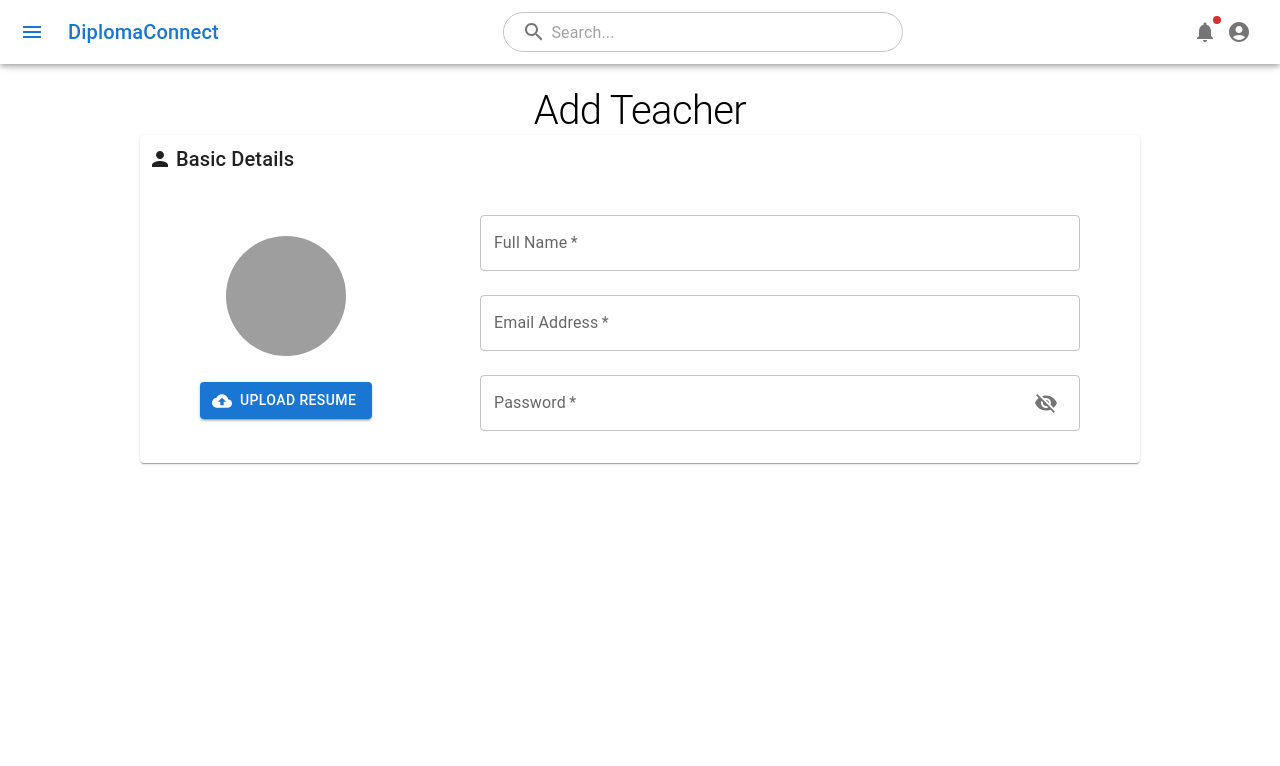
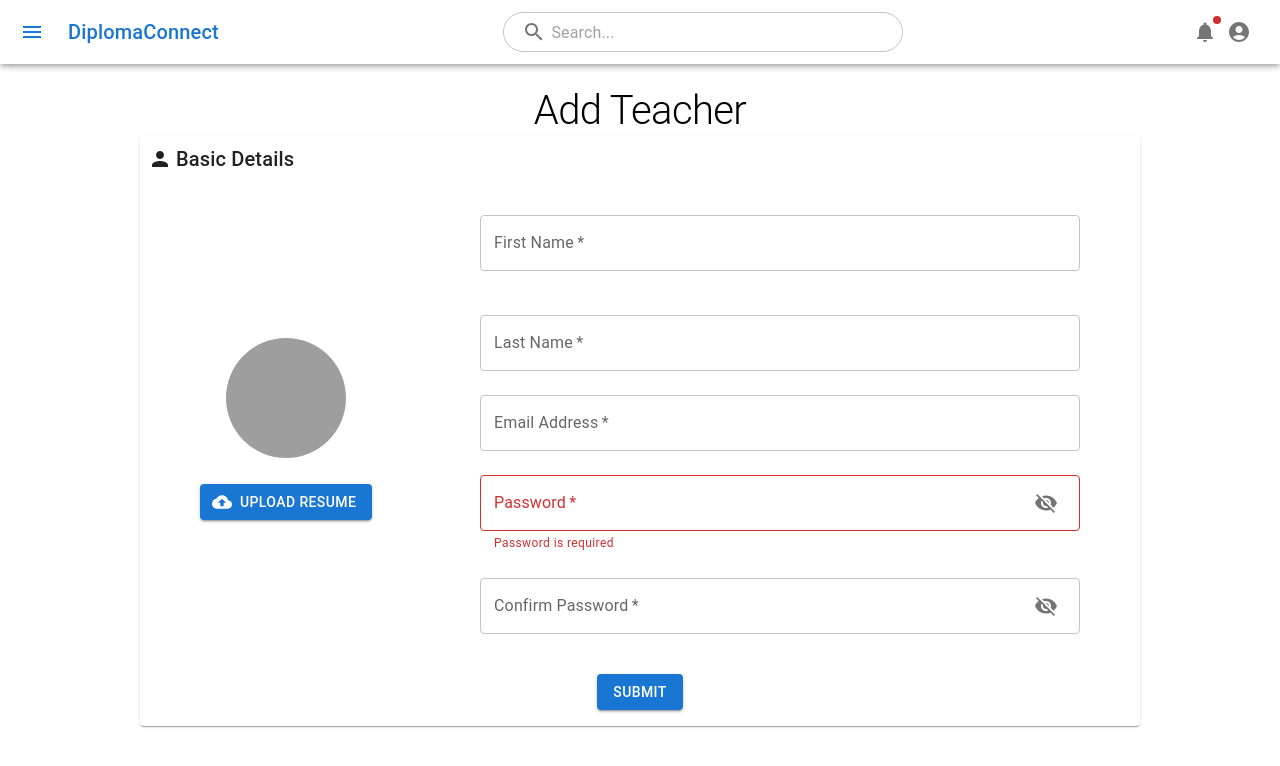
Before and after one commit to Ennagi-Nagili/DiplomaConnect, a React (Vite) app: page /profile/add-teacher in a window 1280 px wide. Shown: the top 766 px of the page. Built offline with nearby package versions, Linux system fonts and the light colour scheme; grey boxes are pictures that could not be loaded.

Commit message:
Basic validations

```diff
--- a/src/pages/Admin/pages/AddTeacher/AddTeacher.tsx
+++ b/src/pages/Admin/pages/AddTeacher/AddTeacher.tsx
@@ -1,4 +1,4 @@
-import React, { useState } from "react";
+import React, { useState, useEffect } from "react";
 import Typography from "@mui/material/Typography";
 import Card from "@mui/material/Card";
 import CardContent from "@mui/material/CardContent";
@@ -15,6 +15,24 @@ import PersonIcon from "@mui/icons-material/Person";
 
 const AddTeacher: React.FC = () => {
   const [isPasswordVisible, setIsPasswordVisible] = useState(false);
+  const [firstName, setFirstName] = useState("");
+  const [lastName, setLastName] = useState("");
+  const [email, setEmail] = useState("");
+  const [password, setPassword] = useState("");
+  const [confirmPassword, setConfirmPassword] = useState("");
+  const [firstNameError, setFirstNameError] = useState(false);
+  const [lastNameError, setLastNameError] = useState(false);
+  const [emailError, setEmailError] = useState(false);
+  const [passwordError, setPasswordError] = useState(false);
+  const [confirmPasswordError, setConfirmPasswordError] = useState(false);
+
+  useEffect(() => {
+    setPasswordError(password.trim() === "");
+  }, [password]);
+
+  useEffect(() => {
+    setConfirmPasswordError(confirmPassword !== password);
+  }, [confirmPassword, password]);
 
   const handleTogglePasswordVisibility = () => {
     setIsPasswordVisible((prev) => !prev);
@@ -34,6 +52,49 @@ const AddTeacher: React.FC = () => {
       // Implement logic to handle the selected file
       console.log("Selected file:", selectedFile);
     }
+  };
+
+  const handleFirstNameChange = (e: React.ChangeEvent<HTMLInputElement>) => {
+    setFirstName(e.target.value);
+    setFirstNameError(e.target.value.trim() === "");
+  };
+
+  const handleLastNameChange = (e: React.ChangeEvent<HTMLInputElement>) => {
+    setLastName(e.target.value);
+    setLastNameError(e.target.value.trim() === "");
+  };
+
+  const handleEmailChange = (e: React.ChangeEvent<HTMLInputElement>) => {
+    setEmail(e.target.value);
+    setEmailError(!/^\S+@\S+\.\S+$/.test(e.target.value));
+  };
+
+  const handlePasswordChange = (e: React.ChangeEvent<HTMLInputElement>) => {
+    setPassword(e.target.value);
+  };
+
+  const handleConfirmPasswordChange = (
+    e: React.ChangeEvent<HTMLInputElement>
+  ) => {
+    setConfirmPassword(e.target.value);
+  };
+
+  const handleSubmit = () => {
+    // Add validation logic
+    if (
+      firstName.trim() === "" ||
+      lastName.trim() === "" ||
+      !/^\S+@\S+\.\S+$/.test(email) ||
+      password.trim() === "" ||
+      confirmPassword !== password
+    ) {
+      // Validation failed
+      console.log("Validation failed. Please check the form fields.");
+      return;
+    }
+
+    // Validation passed, proceed with form submission logic
+    console.log("Form submitted successfully!");
   };
 
   return (
@@ -131,7 +192,7 @@ const AddTeacher: React.FC = () => {
             </label>
           </Box>
 
-          {/* Box 2: Full Name, Email, Password */}
+          {/* Box 2: First Name, Last Name, Email, Password, Confirm Password */}
           <Box
             style={{
               display: "flex",
@@ -142,14 +203,41 @@ const AddTeacher: React.FC = () => {
               margin: "auto",
             }}
           >
-            {/* Full Name */}
+            {/* Box for First Name and Last Name with wrap */}
+            <Box
+              style={{
+                display: "flex",
+                flexDirection: "row",
+                gap: "20px",
+                flexWrap: "wrap",
+              }}
+            >
+              {/* First Name */}
               <TextField
-              label="Full Name"
+                label="First Name"
                 variant="outlined"
                 fullWidth
                 margin="normal"
                 required
+                value={firstName}
+                onChange={handleFirstNameChange}
+                error={firstNameError}
+                helperText={firstNameError ? "First Name is required" : ""}
               />
+
+              {/* Last Name */}
+              <TextField
+                label="Last Name"
+                variant="outlined"
+                fullWidth
+                margin="normal"
+                required
+                value={lastName}
+                onChange={handleLastNameChange}
+                error={lastNameError}
+                helperText={lastNameError ? "Last Name is required" : ""}
+              />
+            </Box>
 
             {/* Email Address */}
             <TextField
@@ -159,6 +247,10 @@ const AddTeacher: React.FC = () => {
               margin="normal"
               type="email"
               required
+              value={email}
+              onChange={handleEmailChange}
+              error={emailError}
+              helperText={emailError ? "Enter a valid email address" : ""}
             />
 
             {/* Password */}
@@ -169,6 +261,37 @@ const AddTeacher: React.FC = () => {
               margin="normal"
               type={isPasswordVisible ? "text" : "password"}
               required
+              value={password}
+              onChange={handlePasswordChange}
+              error={passwordError}
+              helperText={passwordError ? "Password is required" : ""}
+              InputProps={{
+                endAdornment: (
+                  <InputAdornment position="end">
+                    <IconButton onClick={handleTogglePasswordVisibility}>
+                      {isPasswordVisible ? (
+                        <VisibilityIcon />
+                      ) : (
+                        <VisibilityOffIcon />
+                      )}
+                    </IconButton>
+                  </InputAdornment>
+                ),
+              }}
+            />
+
+            {/* Confirm Password */}
+            <TextField
+              label="Confirm Password"
+              variant="outlined"
+              fullWidth
+              margin="normal"
+              type={isPasswordVisible ? "text" : "password"}
+              required
+              value={confirmPassword}
+              onChange={handleConfirmPasswordChange}
+              error={confirmPasswordError}
+              helperText={confirmPasswordError ? "Passwords do not match" : ""}
               InputProps={{
                 endAdornment: (
                   <InputAdornment position="end">
@@ -184,9 +307,14 @@ const AddTeacher: React.FC = () => {
               }}
             />
           </Box>
+        </CardContent>
 
-          {/* Add other fields as needed */}
-        </CardContent>
+        {/* Submit Button */}
+        <Box sx={{ textAlign: "center", margin: "16px" }}>
+          <Button variant="contained" onClick={handleSubmit}>
+            Submit
+          </Button>
+        </Box>
       </Card>
     </>
   );
```
Lines whose indentation alone changed are shown as unchanged.
